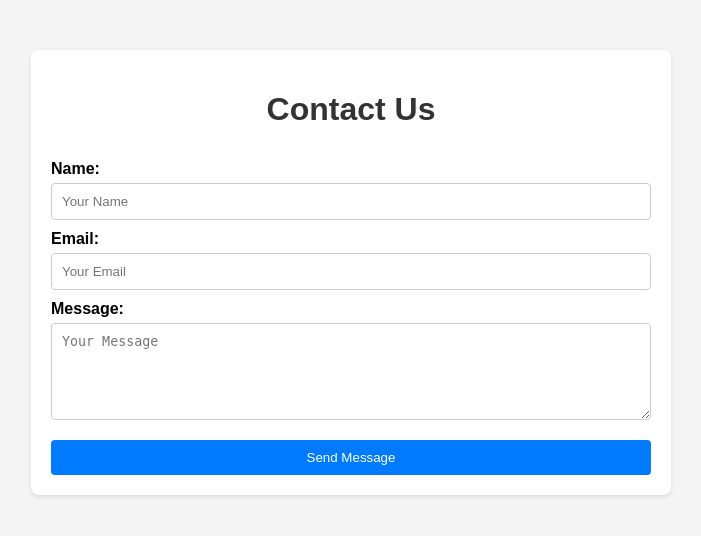
After one commit to bmonagan/E-Commerce-Backend, a Django app: page /contact/ in a window 1280 px wide. The commit adds this page. Shown: the top 536 px of the page, without its empty margins (289-990 px from the left). Run offline with Django 5.2, Linux system fonts and the light colour scheme.

Commit message:
added in contact pages and about pages.

```diff
--- a/BEcom/BEcom/urls.py
+++ b/BEcom/BEcom/urls.py
@@ -23,5 +23,7 @@ urlpatterns = [
     path('', include('main.urls')),
     path('accounts/', include('django.contrib.auth.urls')),
     path('register/', include('accounts.urls')),
+    path('about/', TemplateView.as_view(template_name='about.html'), name='about'),
+    path('contact/', TemplateView.as_view(template_name='contact.html'), name='contact'),
 
 ]
--- a/BEcom/main/urls.py
+++ b/BEcom/main/urls.py
@@ -9,6 +9,7 @@ urlpatterns = [
     path('accounts/', include('accounts.urls')),
     path('', TemplateView.as_view(template_name='home.html'), name='home'),
     path('about/', views.about, name='about'),
+    path('contact/', views.contact, name='contact'),
     path('register/', views.register, name='register'),
 
     ]
--- a/BEcom/main/views.py
+++ b/BEcom/main/views.py
@@ -9,8 +9,10 @@ from django.http import HttpResponse
 
 def index(response):
     return HttpResponse("buy sell buy sell")
-def about(response):
-    return HttpResponse("This is the about page")
+def about(request):
+    return render(request, 'about.html')
+def contact(request):
+    return render(request, 'contact.html')
 def register(request):
     if request.method == 'GET':
         form = RegistrationForm()
--- /dev/null
+++ b/BEcom/templates/contact.html
@@ -0,0 +1,71 @@
+<!DOCTYPE html>
+<html lang="en">
+<head>
+    <meta charset="UTF-8">
+    <meta name="viewport" content="width=device-width, initial-scale=1.0">
+    <title>Contact Us</title>
+    <style>
+        body {
+            font-family: Arial, sans-serif;
+            margin: 0;
+            padding: 0;
+            background-color: #f4f4f4;
+        }
+        .container {
+            max-width: 600px;
+            margin: 50px auto;
+            background: #fff;
+            padding: 20px;
+            border-radius: 8px;
+            box-shadow: 0 2px 4px rgba(0, 0, 0, 0.1);
+        }
+        h1 {
+            text-align: center;
+            color: #333;
+        }
+        form {
+            display: flex;
+            flex-direction: column;
+        }
+        label {
+            margin-top: 10px;
+            font-weight: bold;
+        }
+        input, textarea {
+            margin-top: 5px;
+            padding: 10px;
+            border: 1px solid #ccc;
+            border-radius: 4px;
+        }
+        button {
+            margin-top: 20px;
+            padding: 10px;
+            background-color: #007BFF;
+            color: white;
+            border: none;
+            border-radius: 4px;
+            cursor: pointer;
+        }
+        button:hover {
+            background-color: #0056b3;
+        }
+    </style>
+</head>
+<body>
+    <div class="container">
+        <h1>Contact Us</h1>
+        <form action="/submit-contact" method="POST">
+            <label for="name">Name:</label>
+            <input type="text" id="name" name="name" placeholder="Your Name" required>
+
+            <label for="email">Email:</label>
+            <input type="email" id="email" name="email" placeholder="Your Email" required>
+
+            <label for="message">Message:</label>
+            <textarea id="message" name="message" rows="5" placeholder="Your Message" required></textarea>
+
+            <button type="submit">Send Message</button>
+        </form>
+    </div>
+</body>
+</html>
```
Also changed, not shown: BEcom/templates/about.html (added, +55 -0 lines), BEcom/templates/home.html (+7 -1 lines), BEcom/databases/db.sqlite3.
